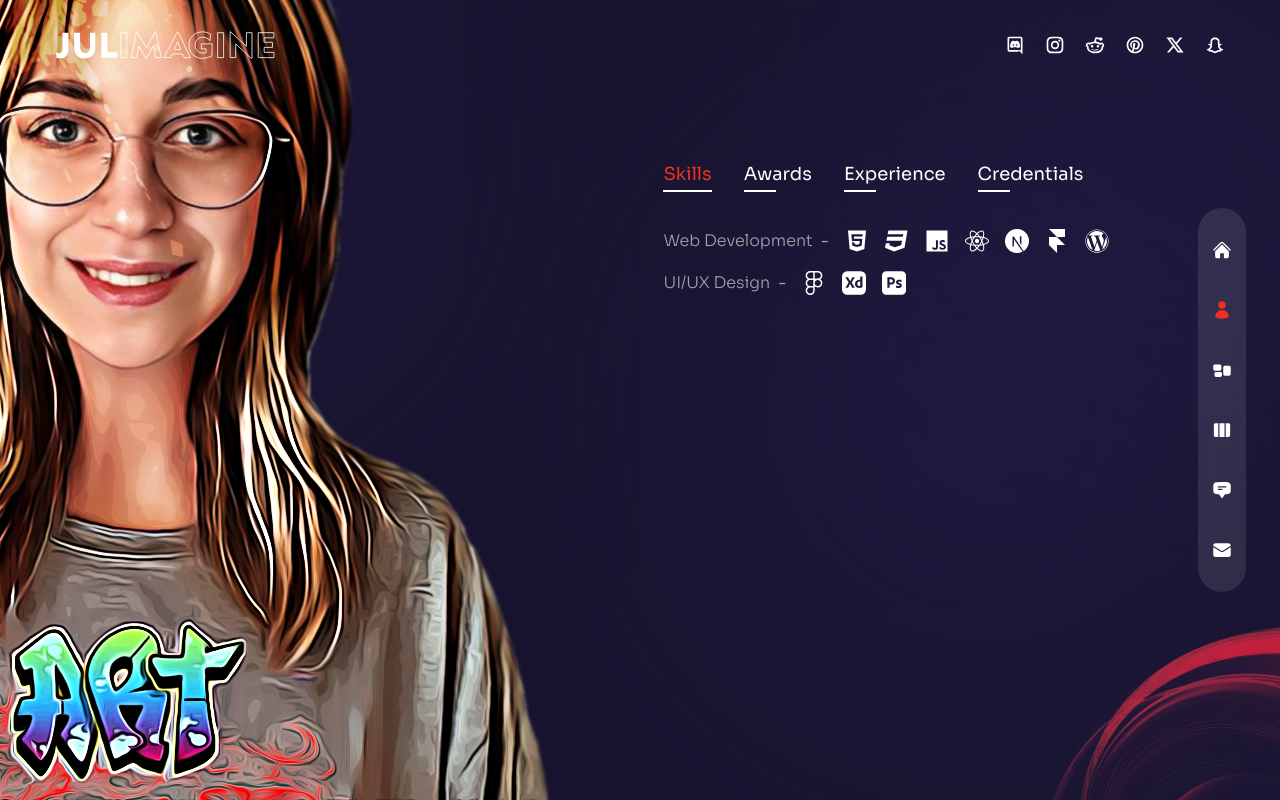
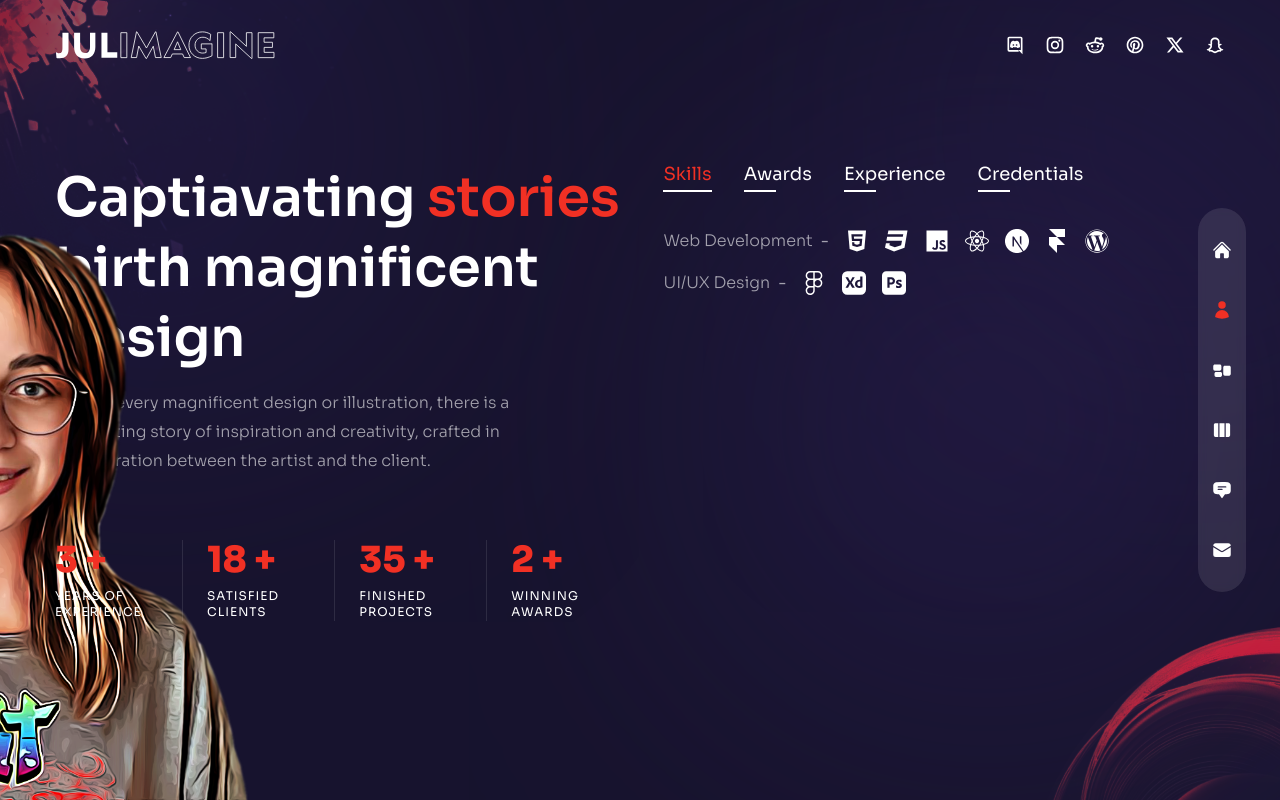
Before and after one commit to yburdakova/julimagine, a Next.js app: page /about in a window 1280 px wide. Built offline with nearby package versions, Linux system fonts and the light colour scheme.

Commit message:
AboutPage is completed

```diff
--- a/components/Transition.tsx
+++ b/components/Transition.tsx
@@ -12,7 +12,7 @@
         initial='initial'
         animate='animate'
         exit='exit'
-        transition={{delay:0.1, duration:0.6, ease: 'easeInOut'}}
+        transition={{delay:0.1, duration:0.3, ease: 'easeInOut'}}
       ></motion.div>
       <motion.div
         className='fixed bottom-0 z-20 w-screen h-screen topp-0 right-full bg-[#3b2d71]'
@@ -20,7 +20,7 @@
         initial='initial'
         animate='animate'
         exit='exit'
-        transition={{delay:0.2, duration:0.6, ease: 'easeInOut'}}
+        transition={{delay:0.2, duration:0.4, ease: 'easeInOut'}}
       ></motion.div>
       <motion.div
         className='fixed bottom-0 z-10 w-screen h-screen topp-0 right-full bg-[#4b3792]'
@@ -28,7 +28,7 @@
         initial='initial'
         animate='animate'
         exit='exit'
-        transition={{delay:0.3, duration:0.6, ease: 'easeInOut'}}
+        transition={{delay:0.3, duration:0.4, ease: 'easeInOut'}}
       ></motion.div>
     </>
 
--- a/pages/about/index.tsx
+++ b/pages/about/index.tsx
@@ -1,6 +1,7 @@
 import React, { useState } from 'react'
 import { Avatar, Circles } from '../../components';
 import { motion } from 'framer-motion';
+import CountUp from 'react-countup';
 
 import { fadeIn } from '../../variants';
 import { aboutData } from '../../constants';
@@ -16,7 +17,7 @@
     <div className='h-full py-32 text-center bg-primary/30 xl:text-left'>
       <Circles/>
       <motion.div
-        className="absolute bottom-0 hidden xl:flex -left-[370px]"
+        className="w-full h-full max-w-[637px] max-h-[578px] absolute bottom-0 hidden xl:flex -left-[320px]"
         variants={fadeIn('right', 0.2)}
         initial='hidden'
         animate='show'
@@ -25,8 +26,90 @@
         <Avatar/>
       </motion.div>
       <div className="container flex flex-col items-center h-full mx-auto xl:flex-row gap-x-6">
-        <div className="flex flex-col justify-center flex-1">Text</div>
-        <div className="flex flex-col w-full xl:max-w-[48%] h-[480px]">
+        {/* Text */}
+        <div className="flex flex-col justify-center flex-1">
+          <motion.h2
+            className="h2"
+            variants={fadeIn('right', 0.2)}
+            initial='hidden'
+            animate='show'
+            exit='hidden'
+          >
+            Captiavating <span className="text-accent">stories</span> birth magnificent design
+          </motion.h2>
+          <motion.p
+            variants={fadeIn('right', 0.4)}
+            initial='hidden'
+            animate='show'
+            exit='hidden'
+            className="max-w-[500px] mx-auto xl:mx-0 mb-6 xl:mb-12 px-2 xl:px-0"
+          >
+          Behind every magnificent design or illustration, there is a captivating story of inspiration and creativity, crafted in collaboration between the artist and the client.
+          </motion.p>
+          {/* Counters */}
+          <motion.div
+            variants={fadeIn('right', 0.6)}
+            initial='hidden'
+            animate='show'
+            exit='hidden'
+            className="hidden mx-auto my-4 md:flex md:max-w-xl xl:max-w-none xl:mx-0"
+          >
+            <div className="flex flex-1 xl:gap-x-6">
+              {/* Experience */}
+              <div className="relative flex-1 after:w-[1px] after:h-full after:bg-white/10 after:absolute after:top-0 after:right-0">
+                <div className="mb-2 text-2xl font-extrabold xl:text-4xl text-accent">
+                  <CountUp
+                    start={0}
+                    end={3}
+                    duration={5}
+                  /> +
+                </div>
+                <div className="text-xs uppercase tracking-[1px] leading-[1.4] max-w-[100px]">Years of experience</div>
+              </div>
+              {/* Clients */}
+              <div className="relative flex-1 after:w-[1px] after:h-full after:bg-white/10 after:absolute after:top-0 after:right-0">
+                <div className="mb-2 text-2xl font-extrabold xl:text-4xl text-accent">
+                  <CountUp
+                    start={0}
+                    end={18}
+                    duration={5}
+                  /> +
+                </div>
+                <div className="text-xs uppercase tracking-[1px] leading-[1.4] max-w-[100px]">Satisfied clients</div>
+              </div>
+              {/* Projects */}
+              <div className="relative flex-1 after:w-[1px] after:h-full after:bg-white/10 after:absolute after:top-0 after:right-0">
+                <div className="mb-2 text-2xl font-extrabold xl:text-4xl text-accent">
+                  <CountUp
+                    start={0}
+                    end={35}
+                    duration={5}
+                  /> +
+                </div>
+                <div className="text-xs uppercase tracking-[1px] leading-[1.4] max-w-[100px]">Finished projects</div>
+              </div>
+              {/* Awards */}
+              <div className="relative flex-1 ">
+                <div className="mb-2 text-2xl font-extrabold xl:text-4xl text-accent">
+                  <CountUp
+                    start={0}
+                    end={2}
+                    duration={5}
+                  /> +
+                </div>
+                <div className="text-xs uppercase tracking-[1px] leading-[1.4] max-w-[100px]">Winning awards</div>
+              </div>
+            </div>
+          </motion.div>
+        </div>
+        {/* Info from variables */}
+        <motion.div
+          variants={fadeIn('left', 0.4)}
+          initial='hidden'
+          animate='show'
+          exit='hidden'
+          className="flex flex-col w-full xl:max-w-[48%] h-[480px]"
+        >
           <div className="flex mx-auto mb-4 gap-x-4 xl:gap-x-8 xl:mx-0">
             {aboutData.map(( item, indexItem ) => {
               return (
@@ -40,7 +123,9 @@
               )
             })}
           </div>
-          <div className="flex flex-col items-center py-2 xl:py-6 gap-y-2 xl:gap-y-4 xl:items-start">
+          <div
+            className="flex flex-col items-center py-2 xl:py-6 gap-y-2 xl:gap-y-4 xl:items-start"
+          >
             {aboutData[index].info.map(( item, indexItem) => {
               return(
                 <div key={indexItem} className='flex flex-col items-center flex-1 text-white/60 md:flex-row max-w-max gap-x-2'>
@@ -57,7 +142,7 @@
               )
             })}
           </div>
-        </div>
+        </motion.div>
       </div>
     </div>
   )
```
